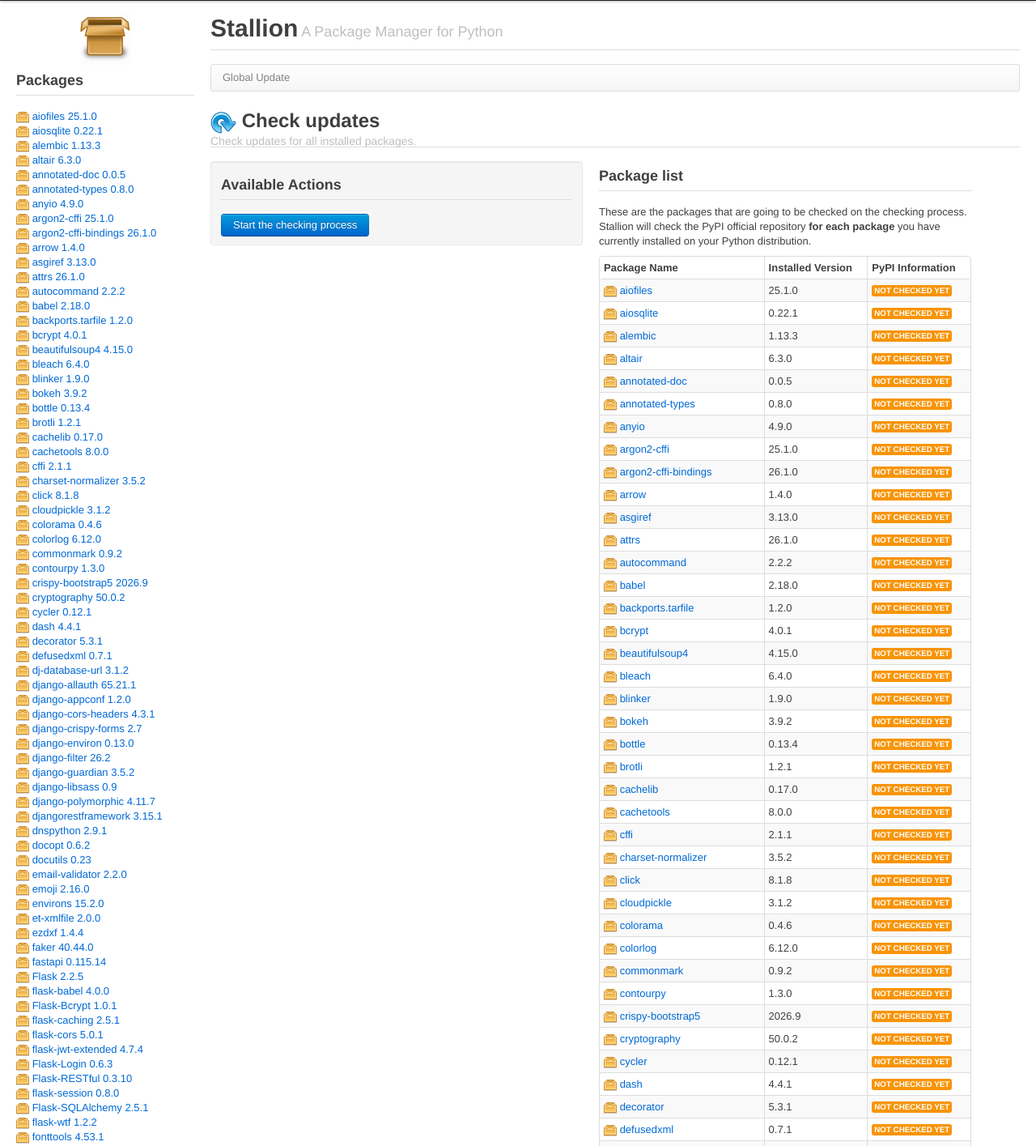
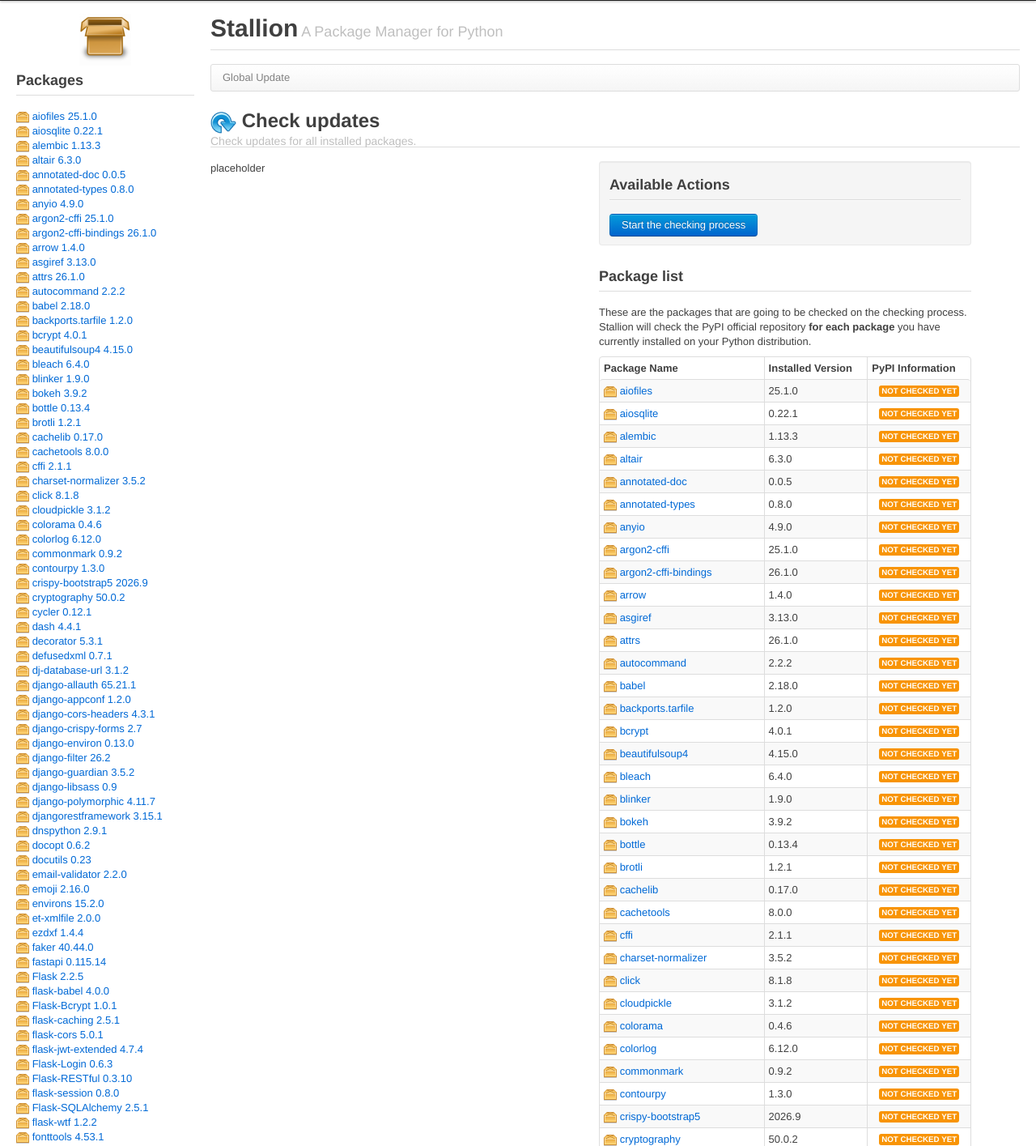
Before and after one commit to perone/stallion, a Flask app: page /global_update in a window 1280 px wide. Shown: the part 43-1458 px from the top of the page at 81% size. Run offline with Flask 2, Linux system fonts and the light colour scheme; some libraries are stand-ins or nearby versions.

Commit message:
Changed ajax loader and global update layout.

```diff
--- a/stallion/templates/global_update.html
+++ b/stallion/templates/global_update.html
@@ -9,14 +9,20 @@ $(document).ready(function() {
 
 	$('#btn_global_update').click(function() {
 		$('#btn_global_update').button('loading');
-		$('#django').append(" <img src=\"/static/loader.gif\"> ");
+		$('#django').html(" <img src=\"/static/loader.gif\" class=\"midicon\"> ");
 		$('#btn_global_update').button('reset');
 	});
 
 });
+</script>
 
+<style type="text/css">
+	td.lol {
+		text-align:center;
+	}
 
-</script>
+</style>
+
 {% endblock %}
 
 
@@ -29,13 +35,16 @@ $(document).ready(function() {
 
 <div class="row">
 	<div class="span8">
+		placeholder
+	</div>
+
+	<div class="span8">
 		<div class="well" style="padding: 10px 12px;">
 			<div class="page-header"><h3>Available Actions</h3></div>
 			<button class="btn primary" id="btn_global_update" data-loading-text="Please wait...">Start the checking process</button>
 		</div>
-	</div>
 
-	<div class="span8">
+
 		<div class="page-header"><h3>Package list</h3></div>
 			<p>These are the packages that are going to be checked on
 			the checking process. Stallion will check the PyPI official
@@ -54,11 +63,11 @@ $(document).ready(function() {
 			<tbody>
 				{% for dist in distributions|sort(attribute="project_name") %}
 					<tr>
-					<td id="{{ dist.project_name }}"><img src="{{ url_for('static', filename='box-icon.png') }}" class="midicon">
+					<td><img src="{{ url_for('static', filename='box-icon.png') }}" class="midicon">
 					<a href="{{ url_for('distribution', dist_name=dist.key) }}" target="_blank">
 					{{ dist.project_name }}</a></td>
 					<td>{{ dist.version }}</td>
-					<td><span class="label warning">not checked yet</span></td>
+					<td  class="lol" id="{{ dist.project_name }}"><span class="label warning">not checked yet</span></td>
 					</tr>
 				{% endfor %}
 
```
Also changed, not shown: stallion/static/loader.gif.
